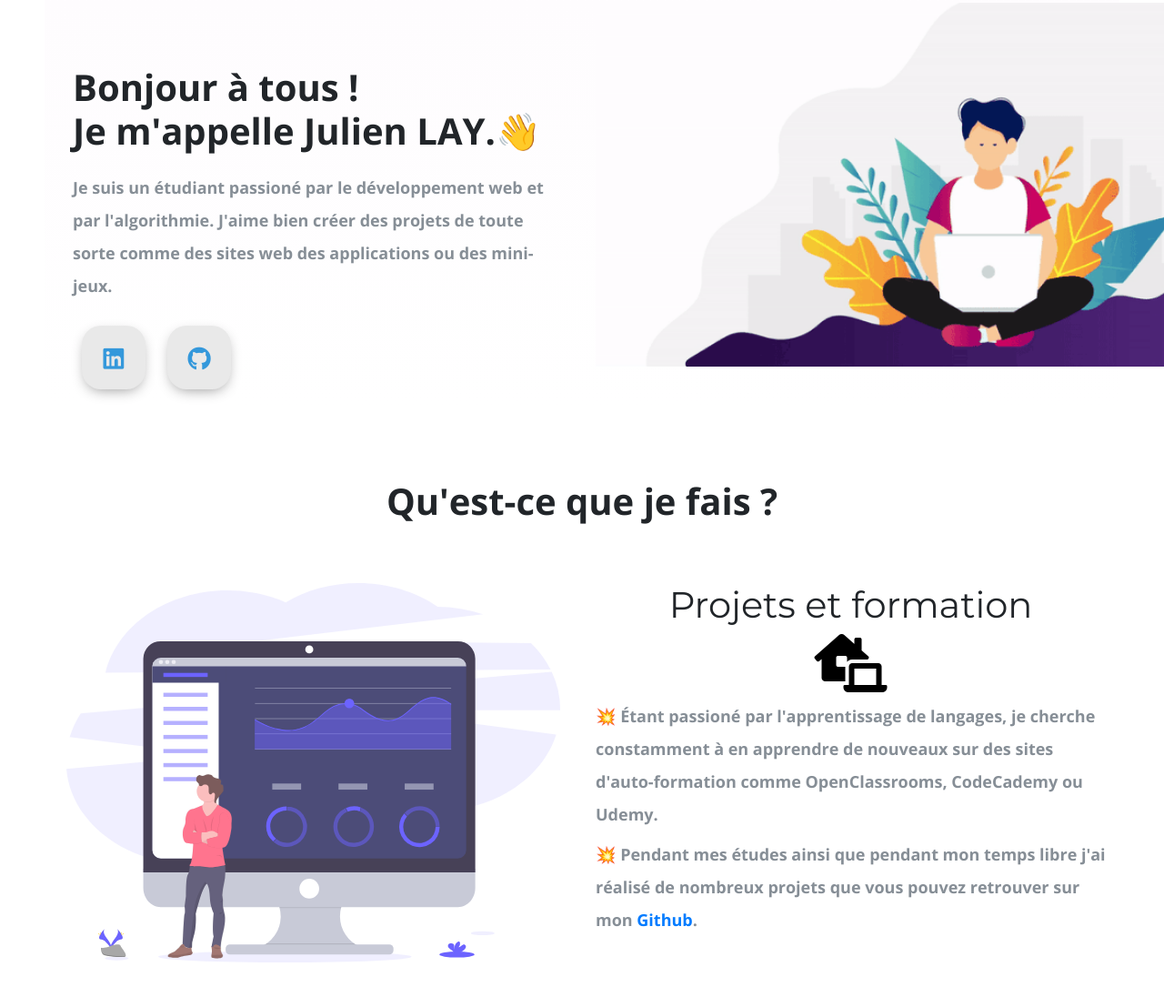
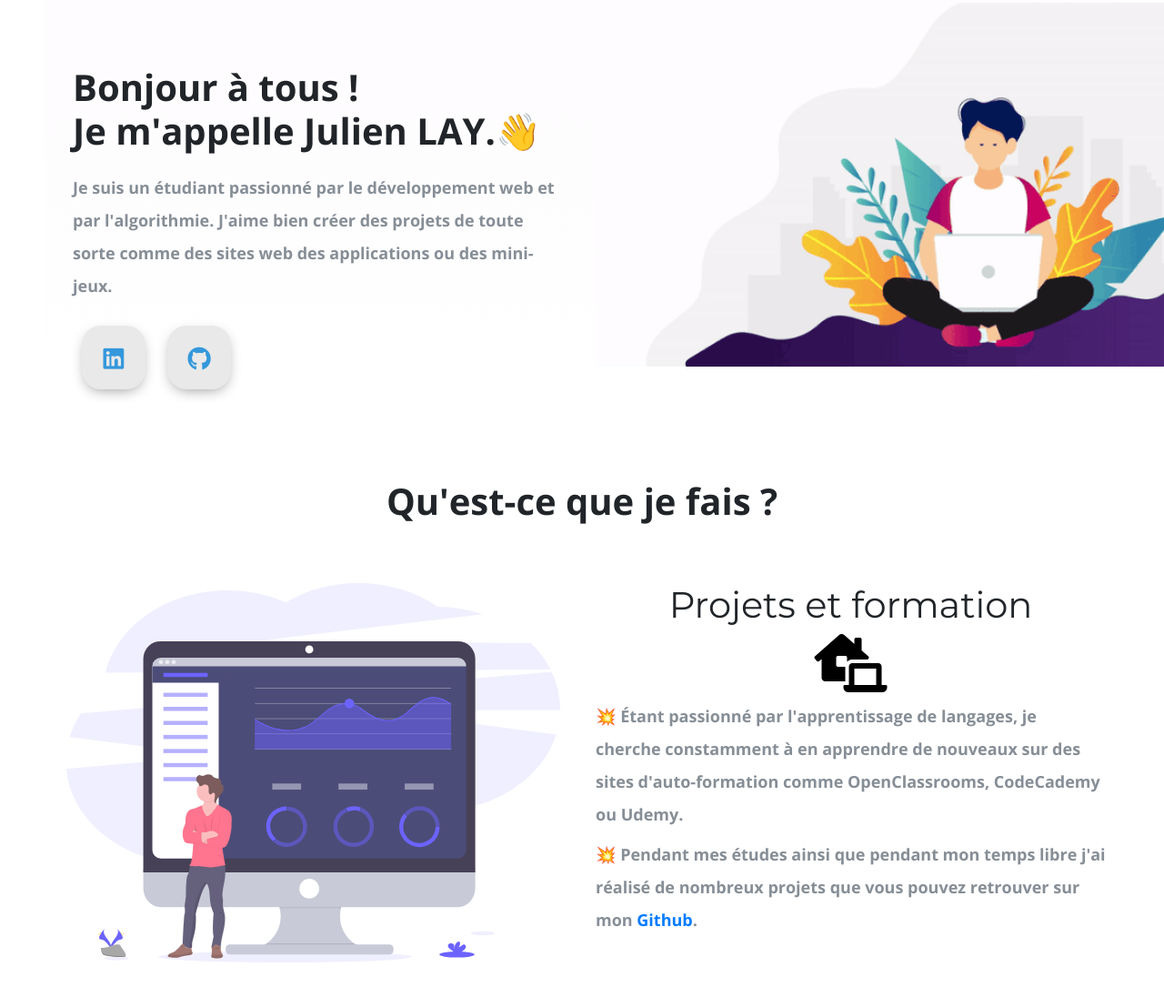
Before and after one commit to JulienLay/portfolio, a plain HTML site: page index.html in a window 1280 px wide. Shown: the part 144-1240 px from the top of the page at 91% size. Drawn offline with nearby package versions, Linux system fonts and the light colour scheme; a web font is replaced by a local one.

Commit message:
Add files via upload

```diff
--- a/index.html
+++ b/index.html
@@ -62,7 +62,7 @@
       </div>
       <div class="col-lg-6 section-1">
         <h1 class="Hello">Bonjour à tous ! <br>Je m'appelle Julien LAY.<span class="wave">👋</span></h1>
-        <p>Je suis un étudiant passioné par le développement web et par l'algorithmie. J'aime bien créer des projets de
+        <p>Je suis un étudiant passionné par le développement web et par l'algorithmie. J'aime bien créer des projets de
           toute sorte comme des sites web des applications ou des mini-jeux.</p>
         <div class=social_media_icon>
           <a class="btn" href="https://www.linkedin.com/in/layjulien/" target=_blank>
@@ -91,7 +91,7 @@
         </ul>
         <div class="Data-Analytic">
           <p class="Features-paragraph">
-            💥 Étant passioné par l'apprentissage de langages, je cherche constamment à en apprendre de nouveaux sur des
+            💥 Étant passionné par l'apprentissage de langages, je cherche constamment à en apprendre de nouveaux sur des
             sites d'auto-formation comme OpenClassrooms, CodeCademy ou Udemy.</p>
           <p class="Features-paragraph">
             💥 Pendant mes études ainsi que pendant mon temps libre j'ai réalisé de nombreux projets que vous pouvez
```
